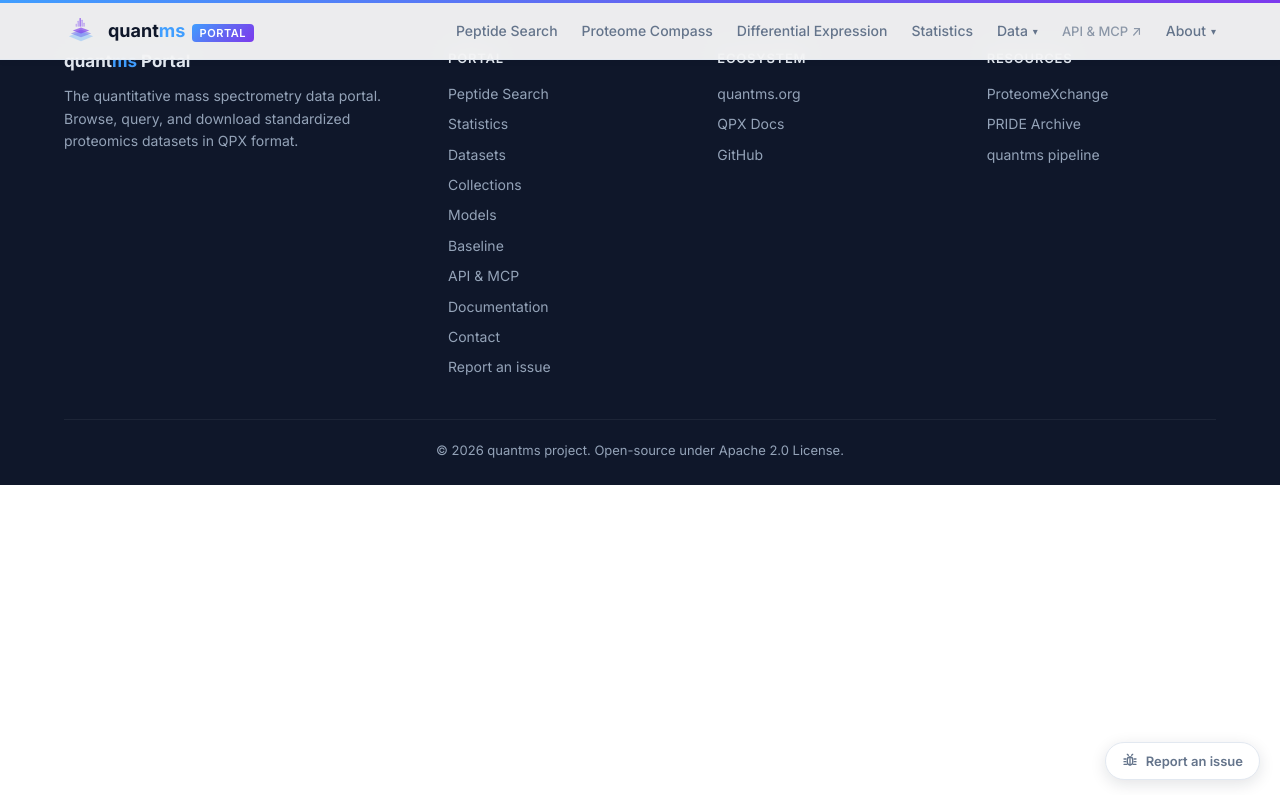
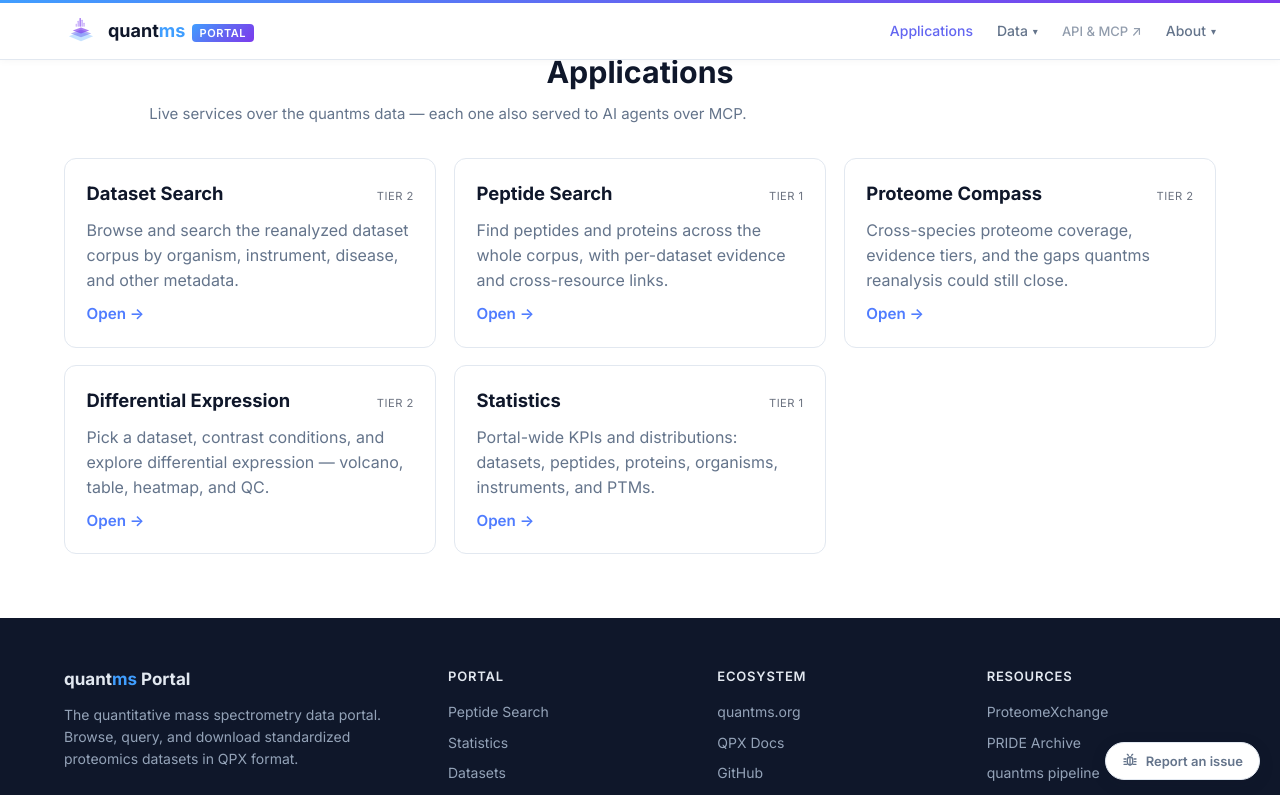
Before and after one commit to bigbio/quantms-portal, a Vue app in the folder frontend/: page /applications in a window 1280 px wide. Shown: the top 795 px of the page. Built offline with nearby package versions, Linux system fonts and the light colour scheme; no server answers.

Commit message:
feat(ui): Applications page with cards; collapse per-app navbar links into one 'Applications' link
Apps will accumulate; a single Applications entry -> a card grid scales better than
listing each in the navbar.

```diff
--- a/frontend/src/components/NavBar.vue
+++ b/frontend/src/components/NavBar.vue
@@ -25,10 +25,7 @@
         <span class="nav-hamburger-icon" aria-hidden="true">{{ mobileOpen ? '✕' : '☰' }}</span>
       </button>
       <div id="nav-links" class="nav-links" :class="{ open: mobileOpen }">
-        <router-link to="/apps/peptide-search">Peptide Search</router-link>
-        <router-link to="/apps/compass">Proteome Compass</router-link>
-        <router-link to="/differential-expression">Differential Expression</router-link>
-        <router-link to="/statistics">Statistics</router-link>
+        <router-link to="/applications">Applications</router-link>
 
         <!-- Data dropdown -->
         <div
--- a/frontend/src/router.js
+++ b/frontend/src/router.js
@@ -18,6 +18,7 @@
   { path: '/models', component: () => import('./views/Models.vue') },
   { path: '/contact', component: () => import('./views/Contact.vue') },
   { path: '/differential-expression', component: () => import('./views/DifferentialExpression.vue') },
+  { path: '/applications', component: () => import('./views/Applications.vue') },
 ]
 
 const router = createRouter({
--- /dev/null
+++ b/frontend/src/views/Applications.vue
@@ -0,0 +1,139 @@
+<template>
+  <div class="section">
+    <div class="container">
+      <div class="section-header">
+        <h2>Applications</h2>
+        <p>Live services over the quantms data — each one also served to AI agents over MCP.</p>
+      </div>
+
+      <div class="app-grid">
+        <router-link
+          v-for="app in apps"
+          :key="app.id"
+          :to="app.to"
+          class="app-card"
+        >
+          <div class="app-card-head">
+            <h3>{{ app.title }}</h3>
+            <span class="app-tier">tier {{ app.tier }}</span>
+          </div>
+          <p class="app-desc">{{ app.description }}</p>
+          <span class="app-cta">Open →</span>
+        </router-link>
+      </div>
+    </div>
+  </div>
+</template>
+
+<script setup>
+// Curated catalog of the interactive analysis apps. Kept static (rather than the
+// gateway /apps catalog) so newly-added apps appear immediately and apps still
+// marked enabled:false in the manifest (e.g. a freshly deployed one) are listed.
+const apps = [
+  {
+    id: 'dataset-search',
+    title: 'Dataset Search',
+    to: '/apps/dataset-search',
+    tier: 2,
+    description: 'Browse and search the reanalyzed dataset corpus by organism, instrument, disease, and other metadata.',
+  },
+  {
+    id: 'peptide-search',
+    title: 'Peptide Search',
+    to: '/apps/peptide-search',
+    tier: 1,
+    description: 'Find peptides and proteins across the whole corpus, with per-dataset evidence and cross-resource links.',
+  },
+  {
+    id: 'compass',
+    title: 'Proteome Compass',
+    to: '/apps/compass',
+    tier: 2,
+    description: 'Cross-species proteome coverage, evidence tiers, and the gaps quantms reanalysis could still close.',
+  },
+  {
+    id: 'differential-expression',
+    title: 'Differential Expression',
+    to: '/differential-expression',
+    tier: 2,
+    description: 'Pick a dataset, contrast conditions, and explore differential expression — volcano, table, heatmap, and QC.',
+  },
+  {
+    id: 'statistics',
+    title: 'Statistics',
+    to: '/statistics',
+    tier: 1,
+    description: 'Portal-wide KPIs and distributions: datasets, peptides, proteins, organisms, instruments, and PTMs.',
+  },
+]
+</script>
+
+<style scoped>
+.section {
+  padding: 3rem 0 4rem;
+}
+.section-header {
+  margin-bottom: 2rem;
+}
+.section-header h2 {
+  font-size: 1.9rem;
+  margin: 0 0 0.35rem;
+}
+.section-header p {
+  color: var(--text-secondary);
+  margin: 0;
+  max-width: 48rem;
+}
+.app-grid {
+  display: grid;
+  grid-template-columns: repeat(auto-fill, minmax(min(100%, 20rem), 1fr));
+  gap: 1.1rem;
+}
+.app-card {
+  display: flex;
+  flex-direction: column;
+  gap: 0.6rem;
+  padding: 1.25rem 1.35rem;
+  border: 1px solid var(--border);
+  border-radius: 12px;
+  background: var(--surface, transparent);
+  text-decoration: none;
+  color: inherit;
+  transition: border-color 0.15s ease, transform 0.15s ease, box-shadow 0.15s ease;
+}
+.app-card:hover,
+.app-card:focus-visible {
+  border-color: var(--accent, #4f7cff);
+  transform: translateY(-2px);
+  box-shadow: 0 6px 20px rgba(0, 0, 0, 0.06);
+  outline: none;
+}
+.app-card-head {
+  display: flex;
+  align-items: baseline;
+  justify-content: space-between;
+  gap: 0.75rem;
+}
+.app-card-head h3 {
+  margin: 0;
+  font-size: 1.15rem;
+}
+.app-tier {
+  font-size: 0.7rem;
+  color: var(--text-muted, #8a94a6);
+  text-transform: uppercase;
+  letter-spacing: 0.04em;
+  white-space: nowrap;
+}
+.app-desc {
+  margin: 0;
+  color: var(--text-secondary);
+  line-height: 1.55;
+  flex: 1;
+}
+.app-cta {
+  font-weight: 600;
+  color: var(--accent, #4f7cff);
+  font-size: 0.95rem;
+}
+</style>
```
Also changed, not shown: 1 other file (tests, documents, lock files or other folders).
